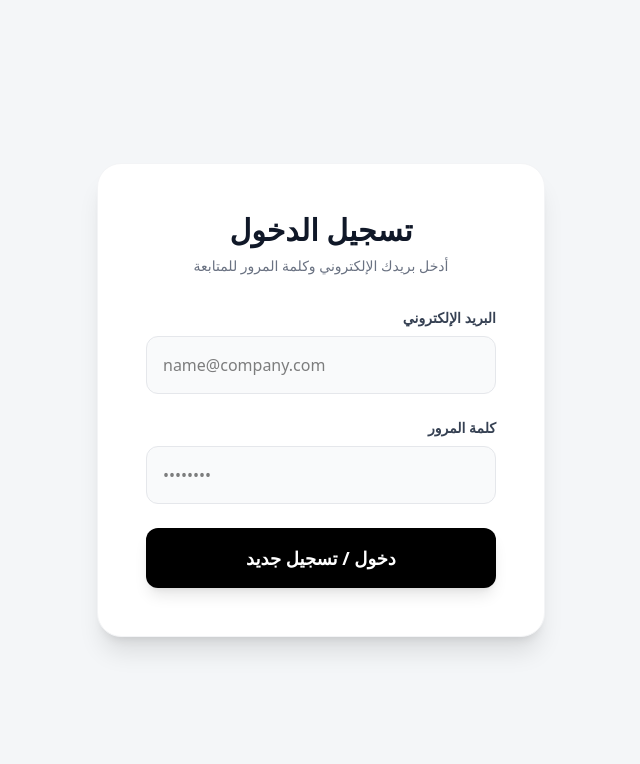
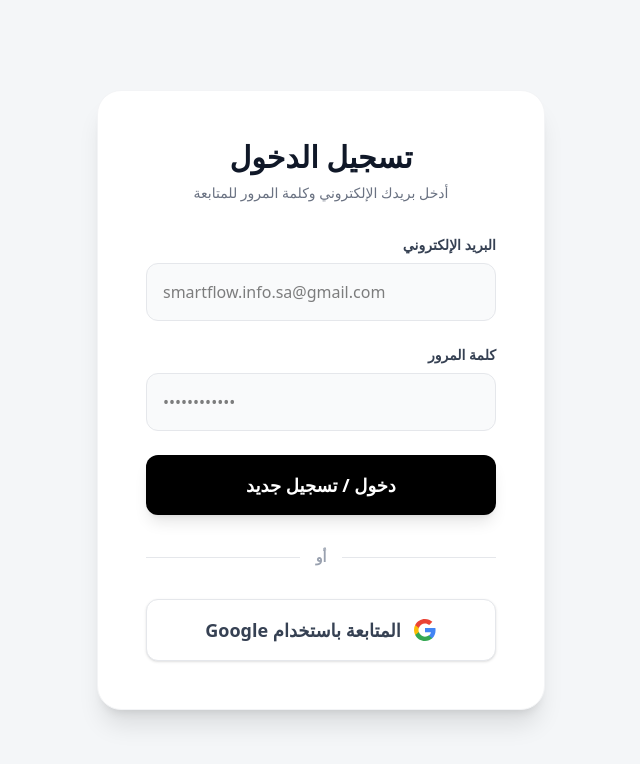
Before and after one commit to smartflowinfosa-sys/valet-saas., a Next.js app: page /login in a window 1280 px wide. Shown: the top 764 px of the page, without its empty margins (319-959 px from the left). Built offline with nearby package versions, Linux system fonts and the light colour scheme; no server answers.

Commit message:
Update login page with Google OAuth and Email Auth flows

```diff
--- a/src/app/(auth)/login/page.tsx
+++ b/src/app/(auth)/login/page.tsx
@@ -8,42 +8,49 @@ export default function LoginPage() {
   const [email, setEmail] = useState('');
   const [password, setPassword] = useState('');
   const [loading, setLoading] = useState(false);
+  const [googleLoading, setGoogleLoading] = useState(false);
   const [message, setMessage] = useState({ type: '', text: '' });
   const router = useRouter();
   const supabase = createClient();
 
-  const handleAuth = async (e: React.FormEvent) => {
+  // 1. الدخول أو التسجيل عبر الإيميل وكلمة المرور
+  const handleEmailAuth = async (e: React.FormEvent) => {
     e.preventDefault();
     setLoading(true);
     setMessage({ type: '', text: '' });
 
-    // 1. محاولة تسجيل الدخول أولاً
-    let { error } = await supabase.auth.signInWithPassword({ email, password });
+    // محاولة تسجيل الدخول أولاً
+    const { data: signInData, error: signInError } = await supabase.auth.signInWithPassword({
+      email,
+      password
+    });
 
-    // 2. إذا لم يكن الحساب موجوداً (Invalid login credentials)، نقوم بإنشائه فوراً (تسجيل جديد)
-    if (error && error.message.includes('Invalid login credentials')) {
-      const { error: signUpError } = await supabase.auth.signUp({ email, password });
+    if (signInError && signInError.message.includes('Invalid login credentials')) {
+      // إذا لم ينجح الدخول، نحاول إنشاء حساب جديد
+      const { data: signUpData, error: signUpError } = await supabase.auth.signUp({
+        email,
+        password
+      });
 
       if (signUpError) {
-        setMessage({ type: 'error', text: signUpError.message });
-        setLoading(false);
-        return;
+        if (signUpError.message.includes('User already registered')) {
+          setMessage({ type: 'error', text: 'البريد الإلكتروني مسجل مسبقاً، كلمة المرور غير صحيحة.' });
+        } else {
+          setMessage({ type: 'error', text: signUpError.message });
+        }
+      } else {
+        // ✨ نجاح التسجيل لأول مرة
+        setMessage({ type: 'success', text: 'تم التسجيل بانتظار تفعيل الحساب وتصل رسالة عالايميل بذلك' });
       }
-
-      // تسجيل دخول تلقائي بعد إنشاء الحساب
-      const { error: signInAfterSignUpError } = await supabase.auth.signInWithPassword({ email, password });
-      error = signInAfterSignUpError;
-    } else if (error) {
-      setMessage({ type: 'error', text: 'حدث خطأ في تسجيل الدخول. تأكد من البيانات.' });
-      setLoading(false);
-      return;
-    }
-
-    if (!error) {
+    } else if (signInError) {
+      setMessage({ type: 'error', text: 'حدث خطأ غير متوقع، حاول مرة أخرى.' });
+    } else {
+      // ✨ نجاح تسجيل الدخول
       setMessage({ type: 'success', text: 'تم الدخول بنجاح! جاري التوجيه...' });
 
-      // التوجيه الذكي المبدئي (والـ Middleware سيؤكد ذلك)
-      if (email === 'samrtflow.info.sa@gmail.com') {
+      // التوجيه الذكي للمالك أو التاجر (شملت الكلمتين لتجنب أي خطأ إملائي)
+      const isAdmin = email.toLowerCase() === 'samrtflow.info.sa@gmail.com' || email.toLowerCase() === 'smartflow.info.sa@gmail.com';
+      if (isAdmin) {
         router.push('/dashboard/admin');
       } else {
         router.push('/dashboard');
@@ -52,21 +59,40 @@ export default function LoginPage() {
     setLoading(false);
   };
 
+  // 2. الدخول بواسطة جوجل (Google OAuth)
+  const handleGoogleLogin = async () => {
+    setGoogleLoading(true);
+    setMessage({ type: '', text: '' });
+
+    const { error } = await supabase.auth.signInWithOAuth({
+      provider: 'google',
+      options: {
+        redirectTo: `${window.location.origin}/dashboard`,
+      },
+    });
+
+    if (error) {
+      setMessage({ type: 'error', text: 'حدث خطأ أثناء الاتصال بجوجل.' });
+      setGoogleLoading(false);
+    }
+  };
+
   return (
     <div className="min-h-screen flex items-center justify-center bg-[#f4f6f8] p-4" dir="rtl">
       <div className="bg-white p-8 md:p-12 rounded-3xl shadow-xl w-full max-w-md border border-gray-100">
+
         <div className="text-center mb-8">
           <h1 className="text-3xl font-extrabold text-gray-900 mb-2">تسجيل الدخول</h1>
           <p className="text-gray-500 text-sm">أدخل بريدك الإلكتروني وكلمة المرور للمتابعة</p>
         </div>
 
         {message.text && (
-          <div className={`p-4 mb-6 rounded-xl font-bold text-sm ${message.type === 'success' ? 'bg-green-100 text-green-800' : 'bg-red-100 text-red-800'}`}>
+          <div className={`p-4 mb-6 rounded-xl font-bold text-sm text-center ${message.type === 'success' ? 'bg-green-100 text-green-800' : 'bg-red-100 text-red-800'}`}>
             {message.text}
           </div>
         )}
 
-        <form onSubmit={handleAuth} className="space-y-6">
+        <form onSubmit={handleEmailAuth} className="space-y-6">
           <div>
             <label className="block text-sm font-bold text-gray-700 mb-2">البريد الإلكتروني</label>
             <input
@@ -76,9 +102,10 @@ export default function LoginPage() {
               onChange={e => setEmail(e.target.value)}
               className="w-full p-4 bg-gray-50 border border-gray-200 rounded-xl outline-none focus:ring-2 focus:ring-[#b89742] text-left"
               dir="ltr"
-              placeholder="name@company.com"
+              placeholder="smartflow.info.sa@gmail.com"
             />
           </div>
+
           <div>
             <label className="block text-sm font-bold text-gray-700 mb-2">كلمة المرور</label>
             <input
@@ -88,17 +115,38 @@ export default function LoginPage() {
               onChange={e => setPassword(e.target.value)}
               className="w-full p-4 bg-gray-50 border border-gray-200 rounded-xl outline-none focus:ring-2 focus:ring-[#b89742] text-left"
               dir="ltr"
-              placeholder="••••••••"
+              placeholder="••••••••••••"
             />
           </div>
+
           <button
             type="submit"
-            disabled={loading}
+            disabled={loading || googleLoading}
             className="w-full bg-black text-white p-4 rounded-xl hover:bg-gray-800 transition-all font-bold text-lg disabled:opacity-50 shadow-lg"
           >
             {loading ? 'جاري التحقق...' : 'دخول / تسجيل جديد'}
           </button>
         </form>
+
+        <div className="mt-8 relative flex items-center justify-center">
+          <div className="border-t border-gray-200 w-full absolute"></div>
+          <span className="bg-white px-4 text-sm text-gray-400 relative font-bold">أو</span>
+        </div>
+
+        <button
+          onClick={handleGoogleLogin}
+          disabled={loading || googleLoading}
+          className="mt-8 w-full bg-white text-gray-700 p-4 rounded-xl hover:bg-gray-50 transition-all font-bold text-lg border border-gray-200 flex items-center justify-center gap-3 shadow-sm disabled:opacity-50"
+        >
+          <svg className="w-6 h-6" viewBox="0 0 24 24">
+            <path fill="#4285F4" d="M22.56 12.25c0-.78-.07-1.53-.2-2.25H12v4.26h5.92c-.26 1.37-1.04 2.53-2.21 3.31v2.77h3.57c2.08-1.92 3.28-4.74 3.28-8.09z"/>
+            <path fill="#34A853" d="M12 23c2.97 0 5.46-.98 7.28-2.66l-3.57-2.77c-.98.66-2.23 1.06-3.71 1.06-2.86 0-5.29-1.93-6.16-4.53H2.18v2.84C3.99 20.53 7.7 23 12 23z"/>
+            <path fill="#FBBC05" d="M5.84 14.09c-.22-.66-.35-1.36-.35-2.09s.13-1.43.35-2.09V7.07H2.18C1.43 8.55 1 10.22 1 12s.43 3.45 1.18 4.93l2.85-2.22.81-.62z"/>
+            <path fill="#EA4335" d="M12 5.38c1.62 0 3.06.56 4.21 1.64l3.15-3.15C17.45 2.09 14.97 1 12 1 7.7 1 3.99 3.47 2.18 7.07l3.66 2.84c.87-2.6 3.3-4.53 6.16-4.53z"/>
+          </svg>
+          {googleLoading ? 'جاري التحويل...' : 'المتابعة باستخدام Google'}
+        </button>
+
       </div>
     </div>
   );
```
